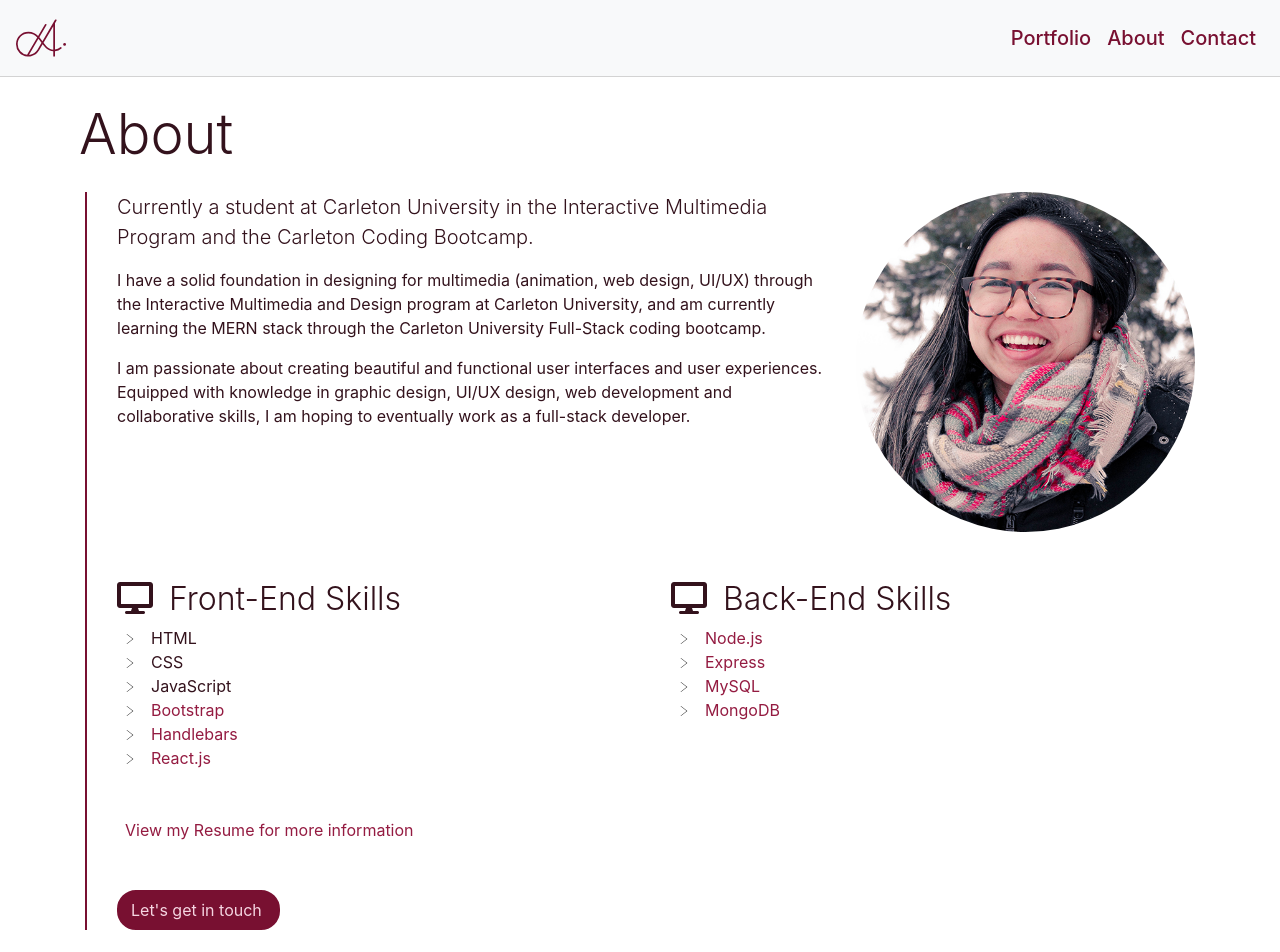
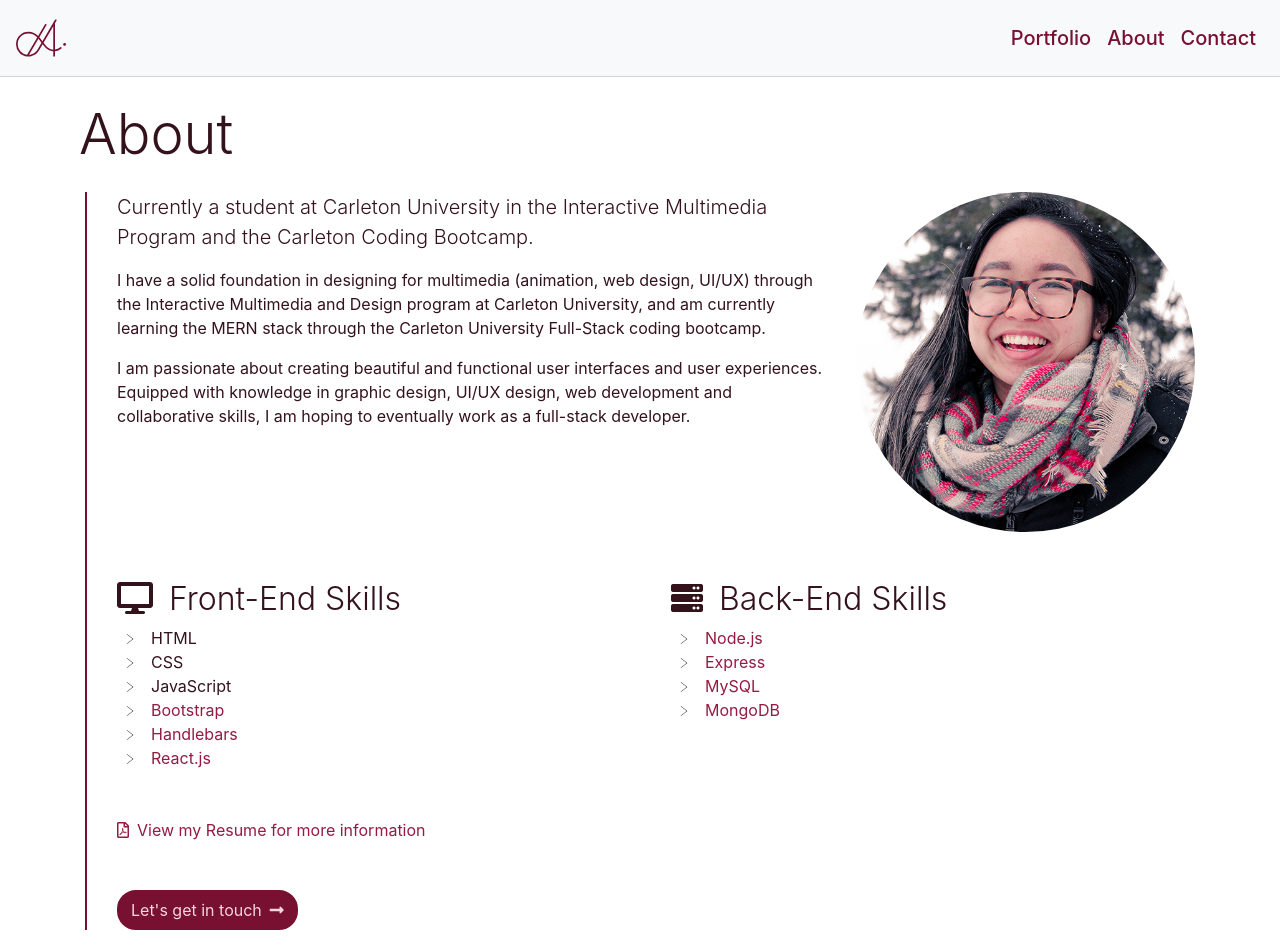
Before and after one commit to angelicamapeso/portfolio-v2, a React (Create React App) app: page /about in a window 1280 px wide. Shown: the top 952 px of the page. Built offline with nearby package versions, Linux system fonts and the light colour scheme.

Commit message:
Modify icon apperances

```diff
--- a/src/index.css
+++ b/src/index.css
@@ -113,7 +113,7 @@ body {
   color: #33121c;
 }
 
-.icon-link .fa {
+.icon-link i {
   margin-right: 0.5em;
 }
 /*footer*/
--- a/src/pages/About/index.js
+++ b/src/pages/About/index.js
@@ -58,13 +58,16 @@ function About() {
               </Row>
               <p className="mb-5">
                 <a href={resume} className="icon-link">
-                  <i className="fa fa-file-pdf-o" aria-hidden="true"></i>
+                  <i className="far fa-file-pdf" aria-hidden="true"></i>
                   View my Resume for more information
                 </a>
               </p>
               <a className="btn btn-dark" href="contact.html" role="button">
-                Let's get in touch{" "}
-                <i className="fa fa-long-arrow-right" aria-hidden="true"></i>
+                Let's get in touch
+                <i
+                  className="fas fa-long-arrow-alt-right ml-2"
+                  aria-hidden="true"
+                ></i>
               </a>
             </div>
           </Col>
--- a/src/pages/About/skills.js
+++ b/src/pages/About/skills.js
@@ -1,6 +1,6 @@
 export const skills = [
   {
-    icon: "fa fa-desktop",
+    icon: "fas fa-desktop",
     title: "Front-End Skills",
     items: [
       {
@@ -27,7 +27,7 @@ export const skills = [
     ],
   },
   {
-    icon: "fa fa-desktop",
+    icon: "fas fa-server",
     title: "Back-End Skills",
     items: [
       {
--- a/src/pages/Contact/index.js
+++ b/src/pages/Contact/index.js
@@ -77,7 +77,7 @@ function Contact() {
                   >
                     Send
                     <i
-                      className="fa fa-paper-plane ml-2"
+                      className="fas fa-paper-plane ml-2"
                       aria-hidden="true"
                     ></i>
                   </Button>
@@ -99,7 +99,7 @@ function Contact() {
                     <ListGroup.Item>
                       <p className="h5 font-weight-normal mb-0">
                         <a href="tel:647-455-5788" className="icon-link">
-                          <i className="fa fa-phone" aria-hidden="true"></i>
+                          <i className="fas fa-phone" aria-hidden="true"></i>
                           (647) 455-5788
                         </a>
                       </p>
@@ -110,7 +110,7 @@ function Contact() {
                           href="mailto:angelica.mapeso@gmail.com"
                           className="icon-link"
                         >
-                          <i className="fa fa-envelope" aria-hidden="true"></i>
+                          <i className="fas fa-envelope" aria-hidden="true"></i>
                           angelica.mapeso@gmail.com
                         </a>
                       </p>
--- a/src/projects/good-games/index.js
+++ b/src/projects/good-games/index.js
@@ -35,7 +35,7 @@ export const goodGames = {
   ),
   lists: [
     {
-      icon: "fa fa-users",
+      icon: "fas fa-users",
       title: "Team Members",
       items: [
         {
@@ -49,7 +49,7 @@ export const goodGames = {
       ],
     },
     {
-      icon: "fa fa-paper-plane",
+      icon: "fas fa-paper-plane",
       title: "API",
       items: [
         {
@@ -59,7 +59,7 @@ export const goodGames = {
       ],
     },
     {
-      icon: "fa fa-paper-plane",
+      icon: "fas fa-desktop",
       title: "Front-End",
       items: [
         {
@@ -77,8 +77,8 @@ export const goodGames = {
       ],
     },
     {
-      icon: "fa fa-paper-plane",
-      title: "Front-End",
+      icon: "fas fa-server",
+      title: "Back-End",
       items: [
         {
           name: "Axios",
```
